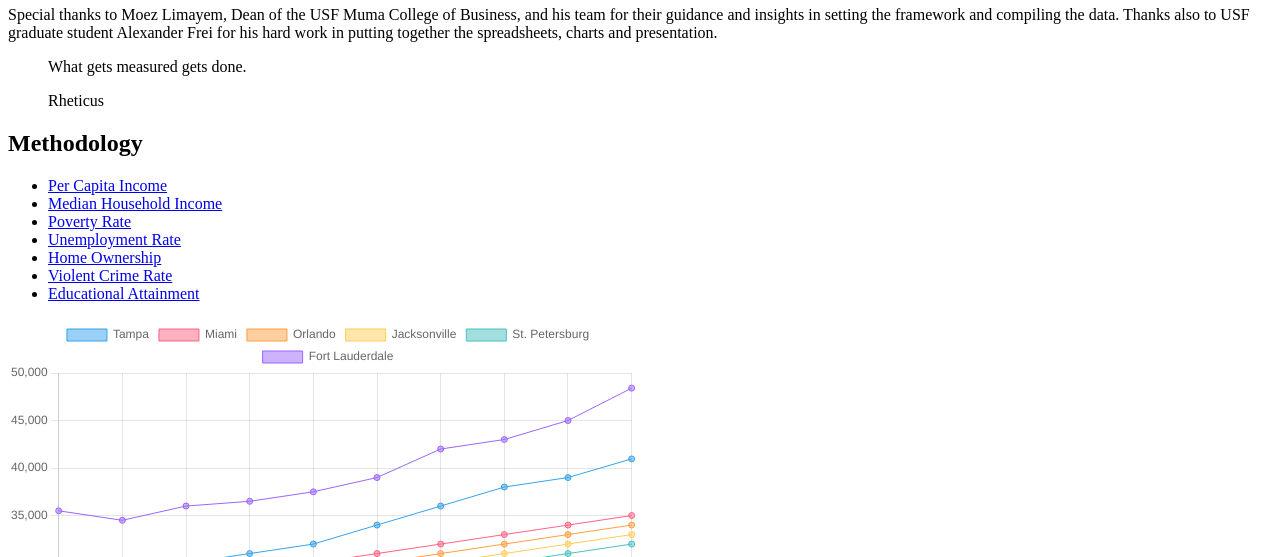
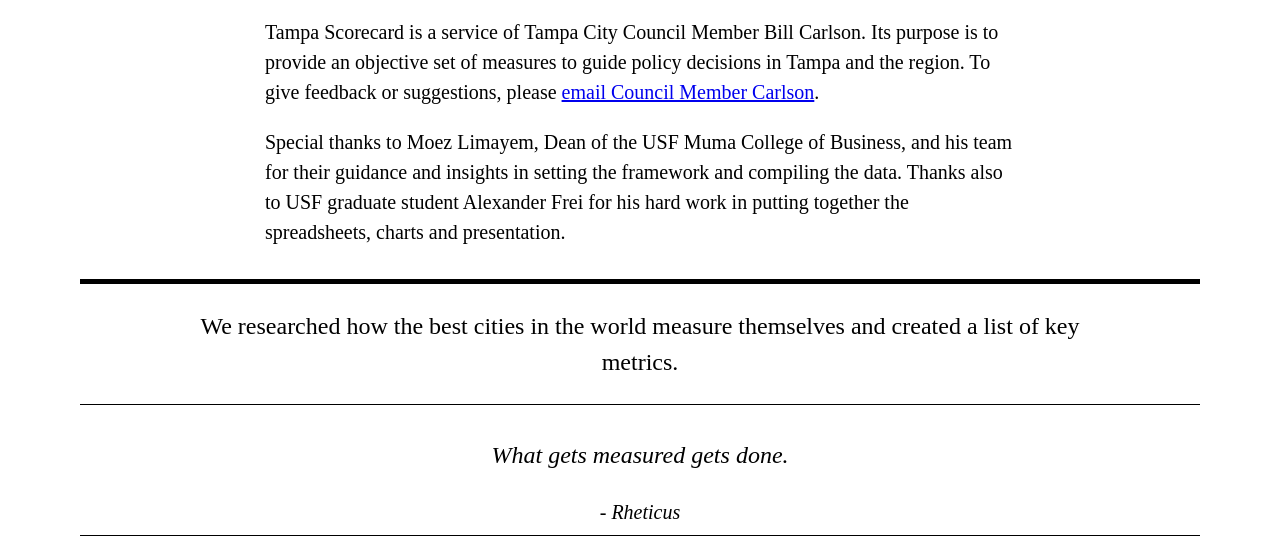
Before and after one commit to Web-Janitor-Consulting/tampa-scorecard, an Eleventy site: page src/index.html in a window 1280 px wide. Shown: the part 126-683 px from the top of the page. Built offline with nearby package versions, Linux system fonts and the light colour scheme; Eleventy itself is replaced by a stand-in of ours; files that its build step writes are made by us from their sources.

Commit message:
basic styling
emphasis on basic

```diff
--- a/src/index.html
+++ b/src/index.html
@@ -11,10 +11,9 @@
 </head>
 
 <body>
-    <header>
+    <div class="site">
+        <div class="hero">
             <h1>Tampa Scorecard</h1>
-    </header>
-    <main>
             <p>Tampa Scorecard is a service of Tampa City Council Member Bill Carlson. Its purpose is to provide an objective set of measures to guide policy decisions in Tampa and the region. To give feedback or suggestions, please
                 <a href="mailto:bill.carlson@tampagov.net">email Council Member Carlson</a>.
             </p>
@@ -22,11 +21,18 @@
                 Special thanks to Moez Limayem, Dean of the USF Muma College of Business, and his team for their guidance and insights in setting the framework and compiling the data. Thanks also to USF graduate student Alexander Frei for his hard work in putting together
                 the spreadsheets, charts and presentation.
             </p>
+        </div>
+
         <section id="intro">
+            <p>
+                We researched how the best cities in the world measure themselves and created a list of key metrics.
+            </p>
+
             <blockquote>
                 <p>What gets measured gets done.</p>
-                <footer>Rheticus</footer>
+                <footer>- Rheticus</footer>
             </blockquote>
+
             <h2>Methodology</h2>
             <ul>
                 <li><a href="#per-capita-income">Per Capita Income</a></li>
@@ -39,10 +45,13 @@
             </ul>
         </section>
         <section id="per-capita-income">
+            <h2>Per Capita Income</h2>
+
             <div class="line-graph">
                 <canvas id="pci"></canvas>
             </div>
         </section>
+    </div>
 </body>
 
 </html>
--- a/src/main.css
+++ b/src/main.css
@@ -12,6 +12,70 @@ html, body {
     padding: 0;
 }
 
-.line-graph {
-    width: 50vw;
+.site {
+    padding: 1rem;
+    max-width: 90vw;
+    margin: 0 auto;
 }
+
+.hero {
+    min-height: 33vh;
+}
+
+.hero h1 {
+    text-align: center;
+    font-size: 3rem;
+}
+
+.hero p {
+    margin-inline: auto;
+    width: clamp(16rem,93vw,75rem);
+    max-width: 75ch;
+    line-height: 1.5;
+    font-size: 1.25rem;
+}
+
+h2 {
+    text-align: center;
+    font-size: 2rem;
+}
+
+#intro p {
+    margin-inline: auto;
+    width: clamp(16rem,93vw,75rem);
+    max-width: 75ch;
+    line-height: 1.5;
+    text-align: center;
+    font-size: 1.5rem;
+}
+
+#intro ul {
+    list-style: none;
+    margin-inline: auto;
+    width: clamp(16rem,93vw,75rem);
+    max-width: 75ch;
+    line-height: 1.5;
+    text-align: center;
+    font-size: 1.2rem;
+}
+
+blockquote {
+    margin: 0;
+    padding: .5rem 0;
+    font-size: 1.25rem;
+    font-style: italic;
+    font-weight: 300;
+    line-height: 1.5;
+    border-top: 1px solid var(--primary);
+    border-bottom: 1px solid var(--primary);
+    text-align: center;
+}
+blockquote p {
+    font-size: 2rem;
+}
+
+
+section {
+    margin: 2rem 0;
+    border-top: 5px solid var(--primary);
+}
```
Lines whose indentation alone changed are shown as unchanged.
